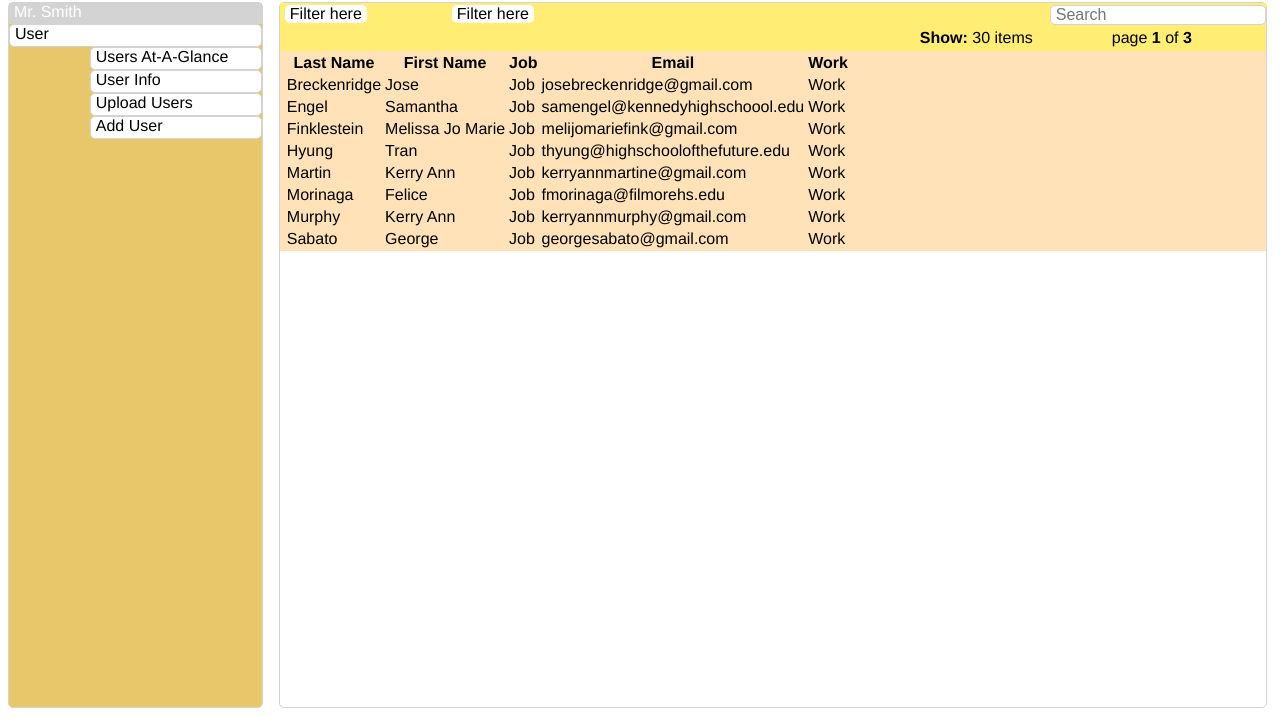
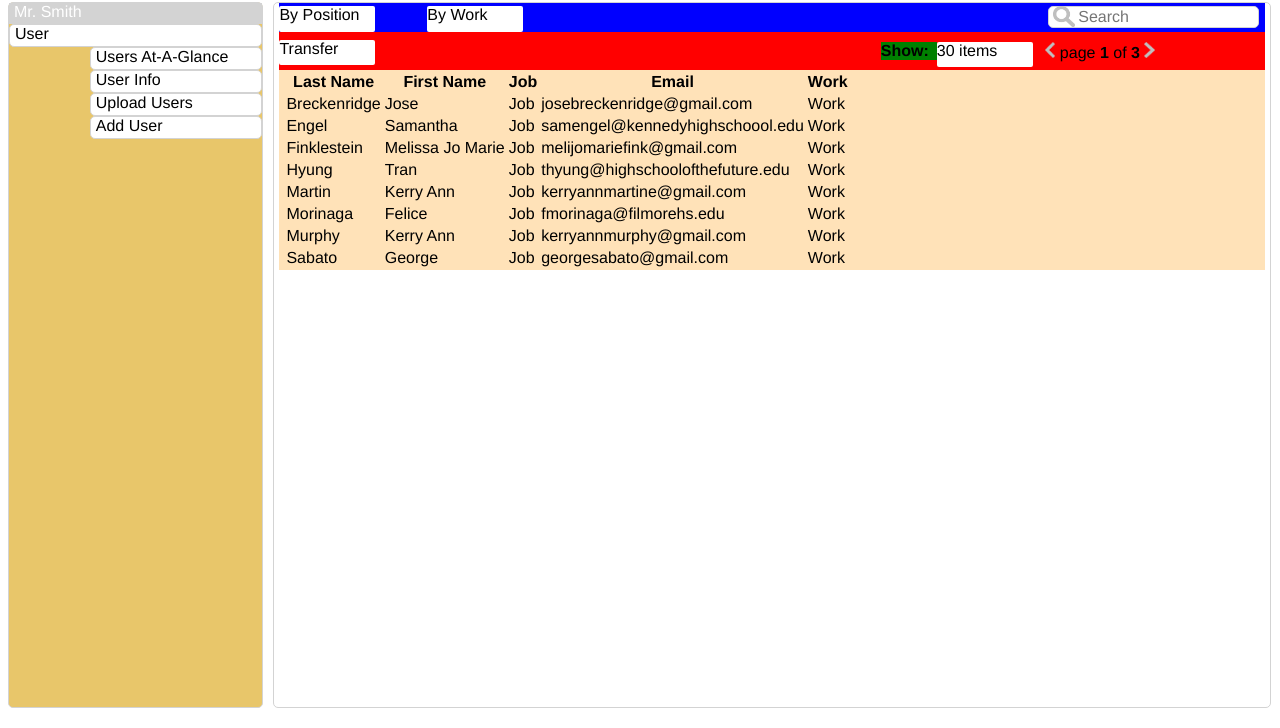
Before and after one commit to miguchi/miguchi.github.io, a plain HTML site: page unit_5/index.html in a window 1280 px wide. Shown: the part 72-800 px from the top of the page. Drawn offline with Linux system fonts and the light colour scheme.

Commit message:
unit 5 update

```diff
--- a/unit_5/css/style.css
+++ b/unit_5/css/style.css
@@ -6,14 +6,18 @@ body{
 a {
 	text-decoration:none;
 	display:block;
+	color:#000;
+}
+p {
+	margin:0px;
 }
 .clearfix:after {
-	visibility:hidden;
-	display:block;
-	content:”.”;
-	clear:both;
-	height:0;
-	font-size:0;
+    visibility:hidden;
+    display:block;
+    content:" ";
+    clear:both;
+    height:0;
+    font-size:0;
 }
 header{
 	background-color:#FFED74; /*(how to get rid of margins around the header?)*/
@@ -33,13 +37,19 @@ img {
 }
 ul {
 	list-style:none;
+	margin:0px;
+	padding:0px;
 }
 input{
-	font-style:Helvetica,Arial,sans-serif;
+	font-family:Helvetica,Arial,sans-serif;
 	font-size:1em;
 	border:1px solid #d3d3d3;
 	padding-left:5px;
 }
+.wrapper {
+	position:relative;
+}
+
 /*Top header*/
 .main_header, .main_header img{
 	height:50px;
@@ -52,6 +62,7 @@ input{
 .side_nav{
 	width:20%;
 	margin-right:1em;
+	position:absolute;
 }
 .user_nav_button, .nav_button{
 	height:1.318em;
@@ -78,42 +89,108 @@ input{
 	border-radius:5px;
 }
 .wrapper_main {
-	width:78%; /*(How can I make this the same width?)*/
+	width:78%; /*(How can I make this the same width as the header above?)*/
+	position:relative; /*(Is this right?)*/
+	margin-left:21%;
+	padding:0px 5px;
 }
 
 /*Filter row*/
 .filterbar{
-	height:1.5em;
+	padding-top:3px;
+	background-color:blue;
 }
-.filterbar ul{
+#positionfilter {
 	float:left;
-	margin:2px 5em 0px 5px;
+	z-index:10;
+}
+#schoolfilter {
+	float:left;
+	margin-left:15%;
+}
+/*Start of filter CSS*/
+.filter{
+	display:inline-block;
+}
+.topfilter{
 	background-color:#fff;
-	padding:0px 5px;
+	position:absolute;
+	border-radius:2px;
+	padding:0px px;
+	height:1.6em;
+	width:6em;
+}
+.bottomfilter{
+	display:none;
+}
+.bottomfilter a{
+	background-color:#fff;
+}
+.topfilter:hover .bottomfilter{
+	display:block;
+	width:6em;
+}
+.bottomfilter a:hover {
+	background-color:#d3d3d3;
+}
+.filter > .topfilter a:hover{
+	font-weight:700;
+}
+
+/*End of filter CSS*/
+.search {
+	width:5%;
+	height:1.6em;
+	display:inline-block;
+	/*float:right;*/ /*(How do I not have the search be cut off if I float right?)*/
+	margin-left:78%;
+}
+.search img{
+	position:absolute;
+	height:1.318em;
+	margin-left:5px;
+}
+.search input{
+	padding-left:1.8em;
 	border-radius:5px;
-}
-.filterbar input{
-	float:right;
-	border-radius:5px;
-	height:1em;
-	margin:2px 0px 0px 0px;
 }
 
 /*Action bar*/
 .action_bar {
-	height:1.5em;
+	padding-top:.5em;
+	background-color:red;
+	padding-bottom:.5em;
+
 }
+.actionfilter {
+	z-index:-1;
+}
+/*.action_bar + .actionfilter {
+	z-index:10;
+} How do I get the transfer to be behind the by position filter? I've set .filter for
+both the by position and transfer filters, and I don't know how to override the class for the transfer filter.*/
 .show_items {
-	position:absolute;
-	margin-left:50%;
-	width:10em;
+	width:auto;
 	margin-top:2px;
+	float:left;
+	margin-left:61%;
+	background-color:green;
 }
 .pages {
 	margin-top:2px;
-	position:absolute;
-	margin-left:65%;
+	float:left;
+	margin-left:11%;
+	width:auto;
 }
-.show_items span{
-	display:inline; /*(How do I get show and items to be inline?)*/
+.pages img{
+	height:1em;
 }
+.pages img:hover{
+	background-color:#fff;
+}
+#showfilter {
+	margin-left:.5em;
+}
+.show_items p, ul{ /*This is my hack because the items filter and show were not displaying inline.*/
+	float:left;
+}
--- a/unit_5/index.html
+++ b/unit_5/index.html
@@ -6,8 +6,9 @@
 </head>
 
 <body>
-
-<div class="wrapper_page">
+<!-- 	Which elements should I apply the clearfix class to? After a main wrapper? What if there are two columns, but nothing underneath?
+ -->
+<div class="wrapper">
 
 	<header class="main_header">
 		<img src="images/menuicon.png">
@@ -23,22 +24,64 @@
 	</nav>
 
 	<div class="wrapper_main">
-		<header class="filterbar">
-			<ul>Filter here</ul>
-			<ul>Filter here</ul>
-			<input type="text" placeholder="Search"></input>
+		<header class="filterbar clearfix">
+			<ul class="filter" id="positionfilter">
+				<li class="topfilter">By Position
+					<ul>
+						<li class="bottomfilter"><a href="">Position 1</a></li>
+						<li class="bottomfilter"><a href="">Position 2</a></li>
+						<li class="bottomfilter"><a href="">Position 3</a></li>
+					</ul>
+				</li>
+			</ul>
+
+
+			<ul class="filter" id="schoolfilter">
+				<li class="topfilter">By Work
+					<ul>
+						<li class="bottomfilter"><a href="">School 1</a></li>
+						<li class="bottomfilter"><a href="">School 2</a></li>
+						<li class="bottomfilter"><a href="">School 3</a></li>
+					</ul>
+				</li>
+			</ul>
+
+			<div class="search"><img src="images/searchicon.png"><input type="text" placeholder="Search"></input></div>
 		</header>
 
-		<header class="action_bar">
-			<div class="show_items"><span><!-- <b>Show:</b> --><a><b>Show: </b>30 items</a></span>
+		<header class="action_bar clearfix">
+			<ul class="filter actionfilter">
+				<li class="topfilter">Transfer
+ 					<ul>
+						<li class="bottomfilter"><a href="">Transfer 1</a></li>
+						<li class="bottomfilter"><a href="">Transfer 2</a></li>
+						<li class="bottomfilter"><a href="">Transfer 3</a></li>
+					</ul>
+				</li>
+			</ul>
+
+			<div class="show_items">
+				<p><b>Show:</b> </p>
+				<ul class="filter" id="showfilter">
+					<li class="topfilter">30 items
+ 						<ul>
+							<li class="bottomfilter"><a href="">50 items</a></li>
+							<li class="bottomfilter"><a href="">100 items</a></li>
+							<li class="bottomfilter"><a href="">500 items</a></li>
+						</ul>
+					</li>
+				</ul>
 			</div>
 
-			<div class="pages">page <b>1</b> of <b>3</b>
+			<div class="pages">
+				<img src="images/left_arrow.png"> <!-- Is this right? -->
+				page <b>1</b> of <b>3</b>
+				<img src="images/right_arrow.png">
 			</div>
 		</header>
 
 		<section class="users_glance">
-<table>
+			<table>
 			<tr>
 			<a href="#">
 				<th class="column1"><a class="box" href="rostermove.html"> </a></th>
```
Also changed, not shown: unit_5/images/left_arrow.png (added), unit_5/images/right_arrow.png (added), unit_5/images/searchicon.png (added).
